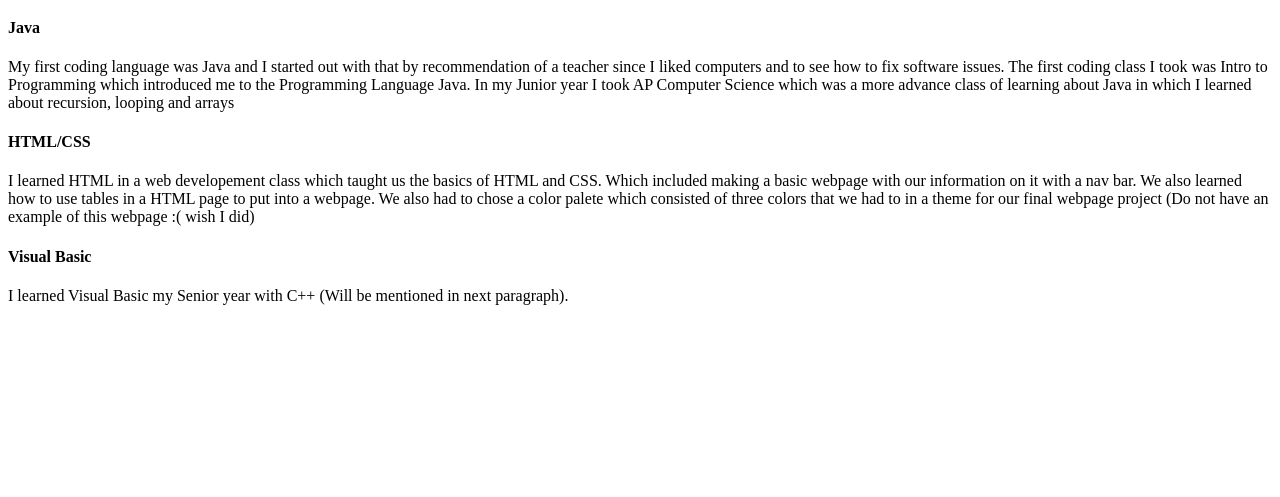
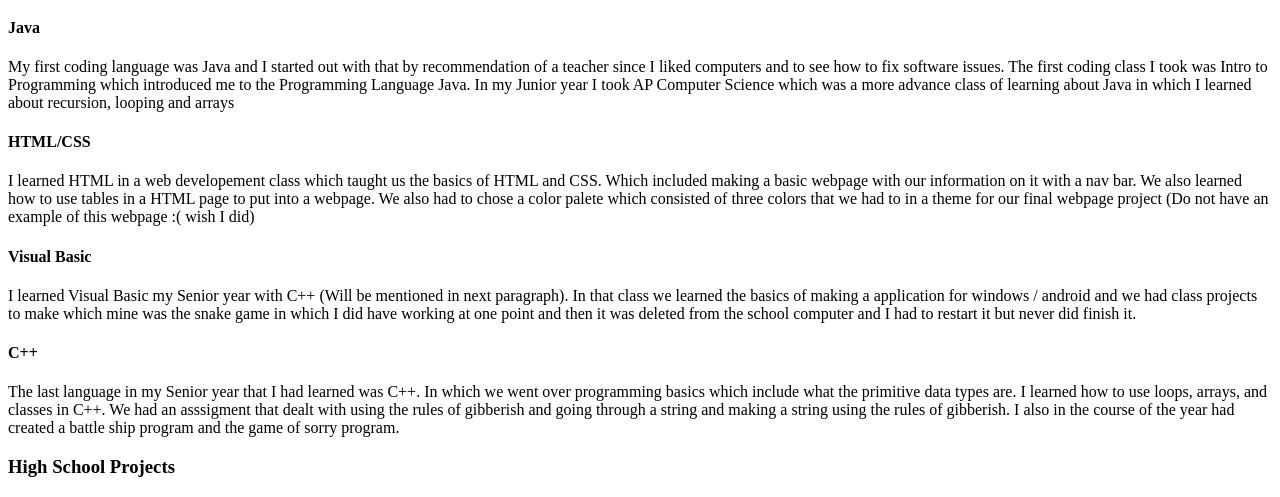
Before and after one commit to STLCC-CodeCamp-Aug-22/js-assignment-4-html-me-something-zkrem56, a website: page index.html in a window 1280 px wide. Shown: the part 372-869 px from the top of the page. Before the commit the page ends 800 px from the top, so only its background shows below. Drawn offline with Linux system fonts and the light colour scheme.

Commit message:
Finished Languages part of High School section and started Projects in High School Section

```diff
--- a/index.html
+++ b/index.html
@@ -38,9 +38,24 @@
 
                   <div name = "visualBasic">
                      <h4>Visual Basic</h4>
-                     <p>I learned Visual Basic my Senior year with C++ (Will be mentioned in next paragraph). </p>
+                     <p>I learned Visual Basic my Senior year with C++ (Will be mentioned in next paragraph). In that class we learned the basics of making a application for windows / android
+                        and we had class projects to make which mine was the snake game in which I did have working at one point and then it was deleted from the school computer and I had to restart
+                        it but never did finish it.
+                     </p>
                   </div>
 
+                  <div name = "cPlusPlus">
+                     <h4>C++</h4>
+                     <p>The last language in my Senior year that I had learned was C++. In which we went over programming basics which include what the primitive data types are.
+                        I learned how to use loops, arrays, and classes in C++. We had an asssigment that dealt with using the rules of gibberish and going through a string and making
+                        a string using the rules of gibberish. I also in the course of the year had created a battle ship program and the game of sorry program.
+                     </p>
+                  </div>
+
+               </section>
+
+               <section name="hsProjects">
+                  <h3>High School Projects</h3>
                </section>
 
 
```
